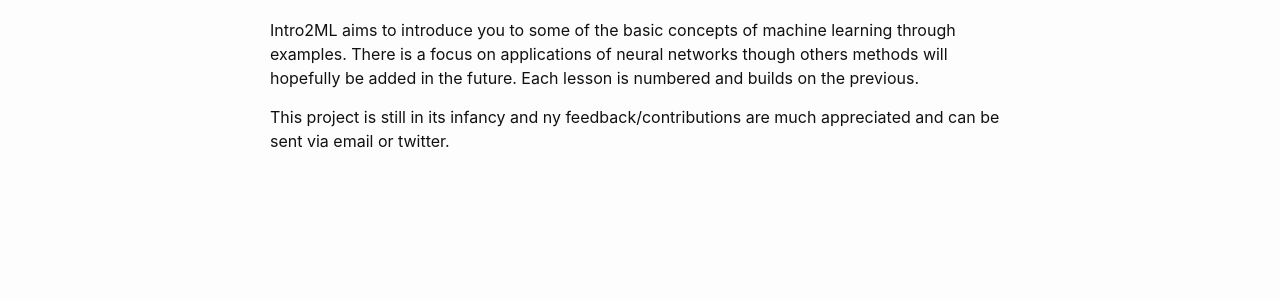
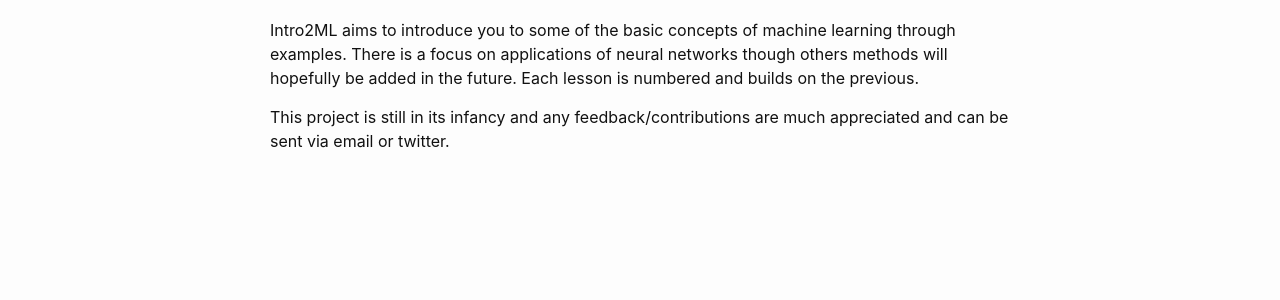
Before and after one commit to mj-will/intro2ml, a Jekyll site: the page built from docs/about.md, in a window 1280 px wide. Shown: the part 146-446 px from the top of the page. Built offline with Jekyll 4.4.1, drawn with Linux system fonts in a browser that asks for light colours.

```diff
--- a/docs/_config.yml
+++ b/docs/_config.yml
@@ -25,7 +25,7 @@ collections:
     output: true
 
 exclude:
-  - assets/gifs/
+  - assets/gifs/README.md
 
 
 plugins:
--- a/docs/about.md
+++ b/docs/about.md
@@ -6,4 +6,4 @@ permalink: /about/
 
 Intro2ML aims to introduce you to some of the basic concepts of machine learning through examples. There is a focus on applications of neural networks though others methods will hopefully be added in the future. Each lesson is numbered and builds on the previous.
 
-This project is still in its infancy and ny feedback/contributions are much appreciated and can be sent via email or twitter.
+This project is still in its infancy and any feedback/contributions are much appreciated and can be sent via email or twitter.
```
Also changed, not shown: docs/index.md (+3 -0 lines).
